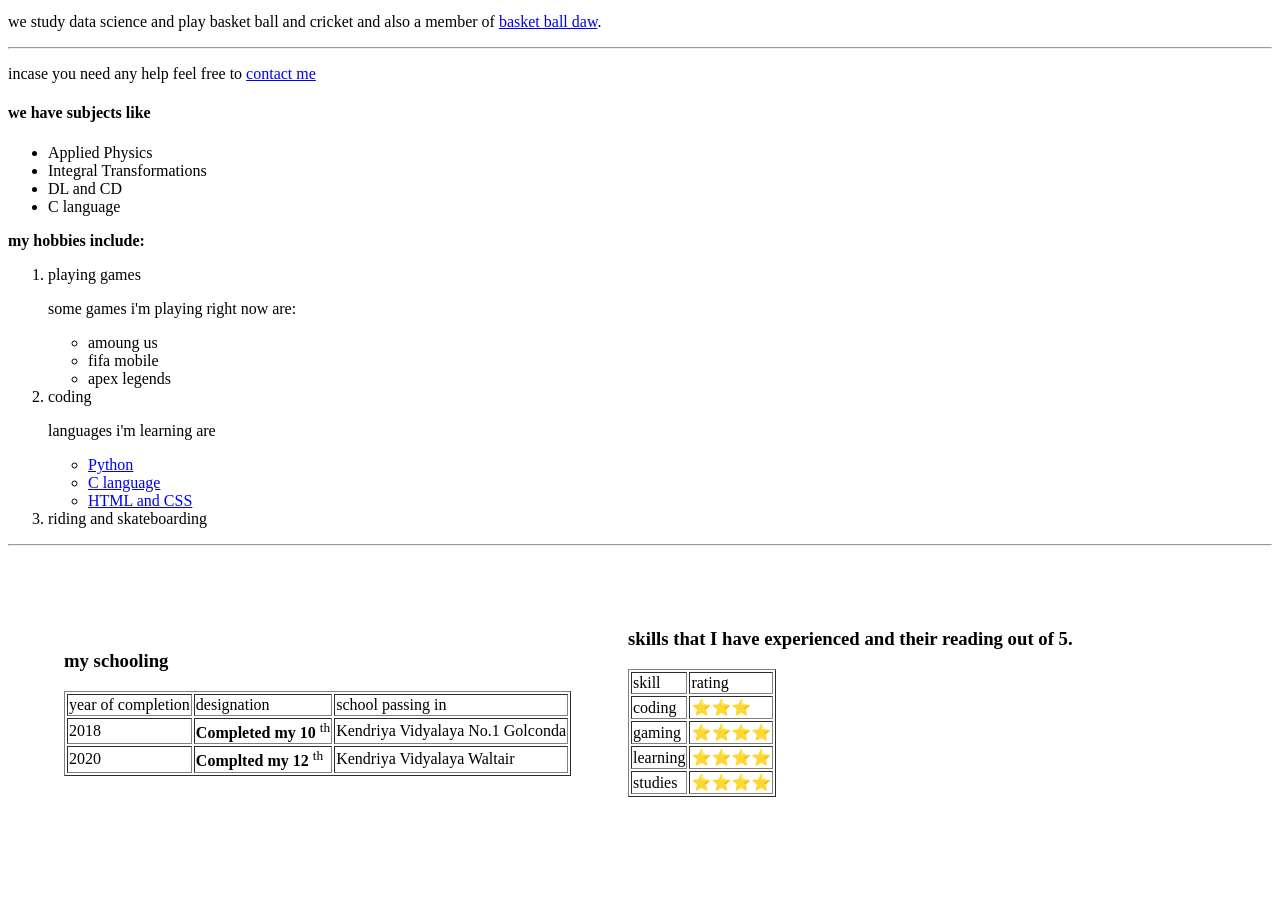
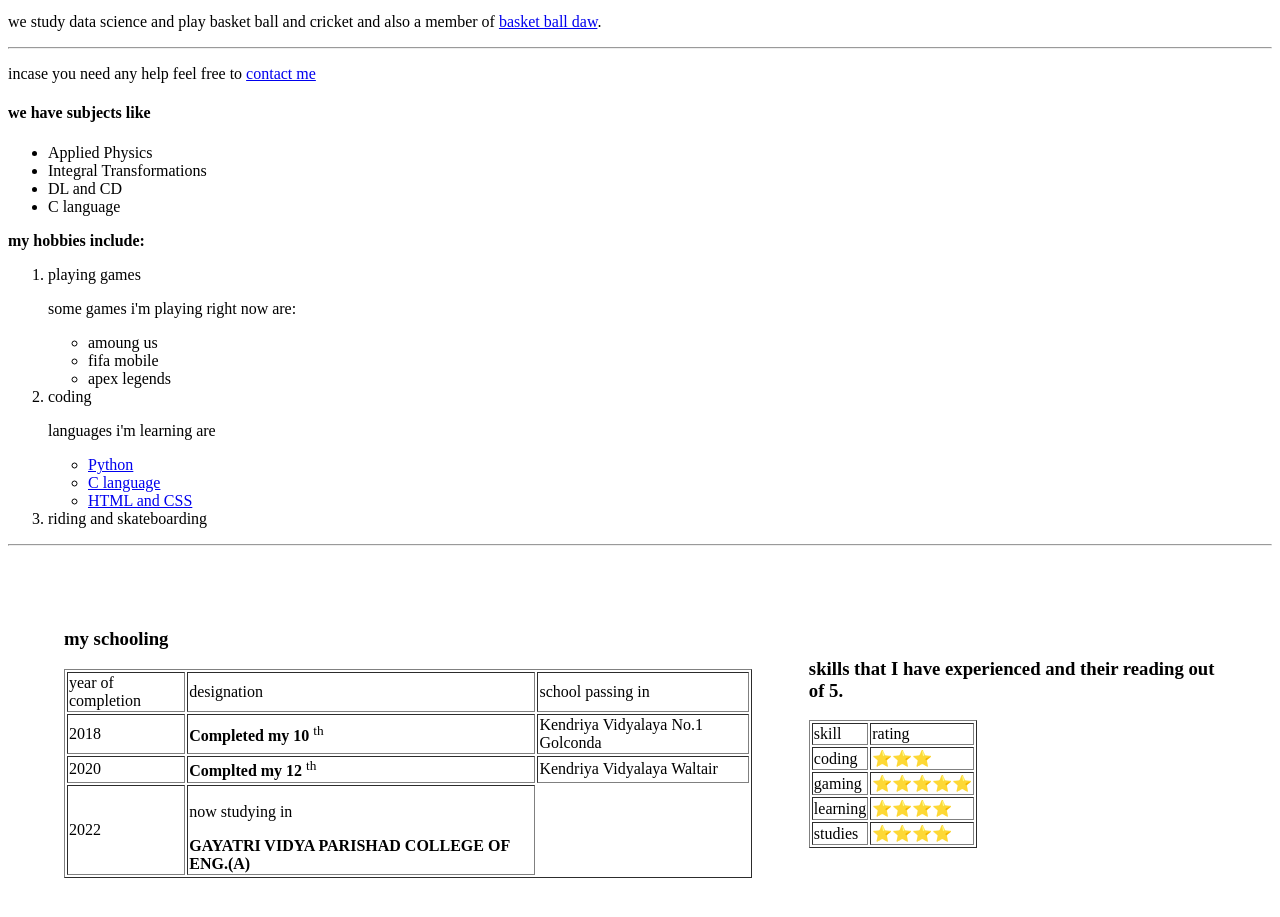
Before and after one commit to aryan-48/cv, a plain HTML site: page HTML-personal site/index.html in a window 1280 px wide. Shown: the part 105-1022 px from the top of the page. Before the commit the page ends 966 px from the top, so only its background shows below. Drawn offline with Linux system fonts and the light colour scheme.

Commit message:
update index.html

```diff
--- a/HTML-personal site/index.html
+++ b/HTML-personal site/index.html
@@ -59,11 +59,13 @@
               <td><strong>Complted my 12 </strong><sup>th</sup> </td>
               <td>Kendriya Vidyalaya Waltair</td>
             </tr>
+            <tr>
+              <td>2022</td>
+              <td><p>now studying in </p><strong>GAYATRI VIDYA PARISHAD COLLEGE OF ENG.(A)</strong></td>
+            </tr>
           </tbody>
         </table>
       </td>
-
-
       <td>  <h3>skills that I have experienced and their reading out of 5.</h3>
         <table border="1px">
           <thead>
@@ -79,7 +81,7 @@
             </tr>
             <tr>
               <td>gaming</td>
-              <td>⭐⭐⭐⭐</td>
+              <td>⭐⭐⭐⭐⭐</td>
             </tr>
             <tr>
               <td>learning</td>
```
